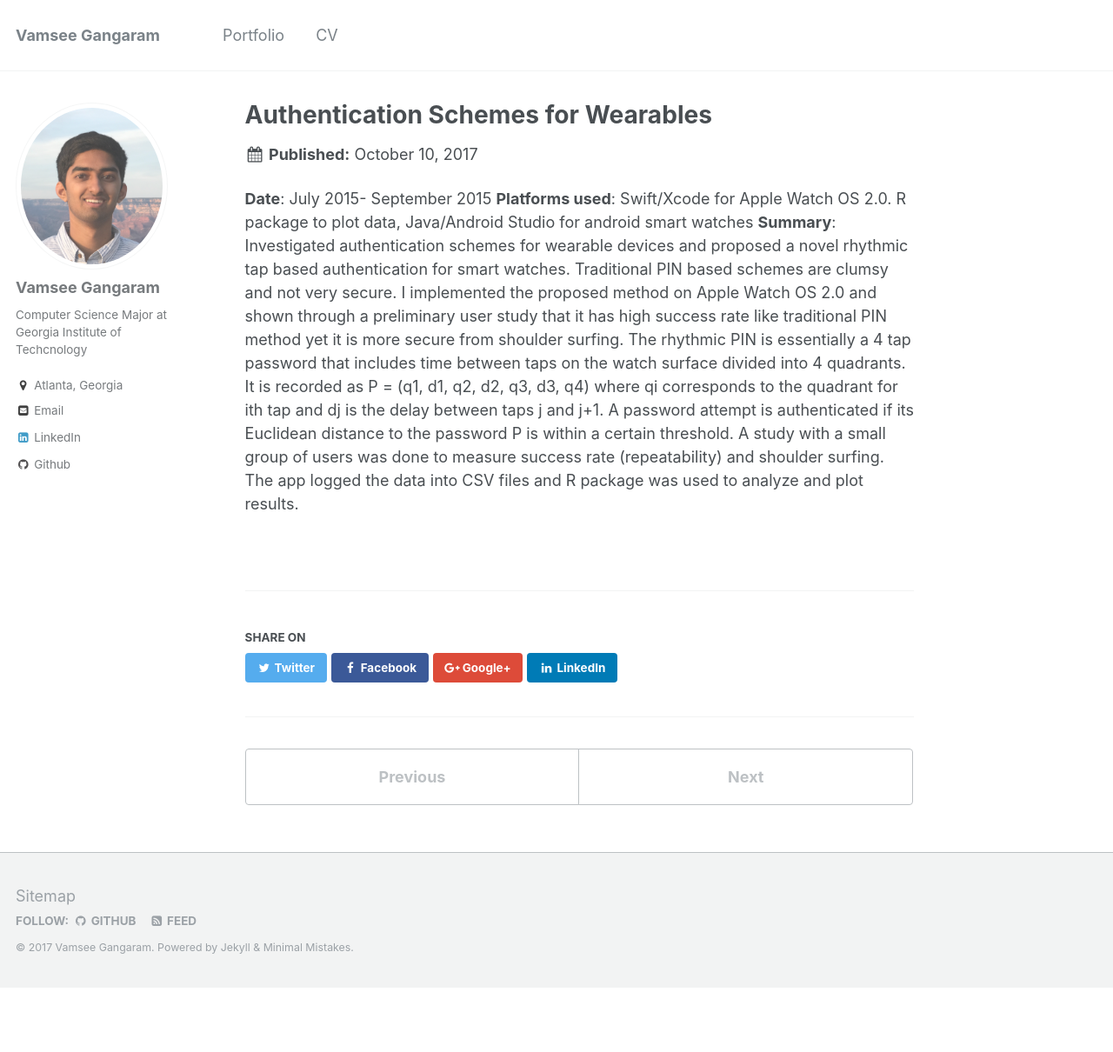
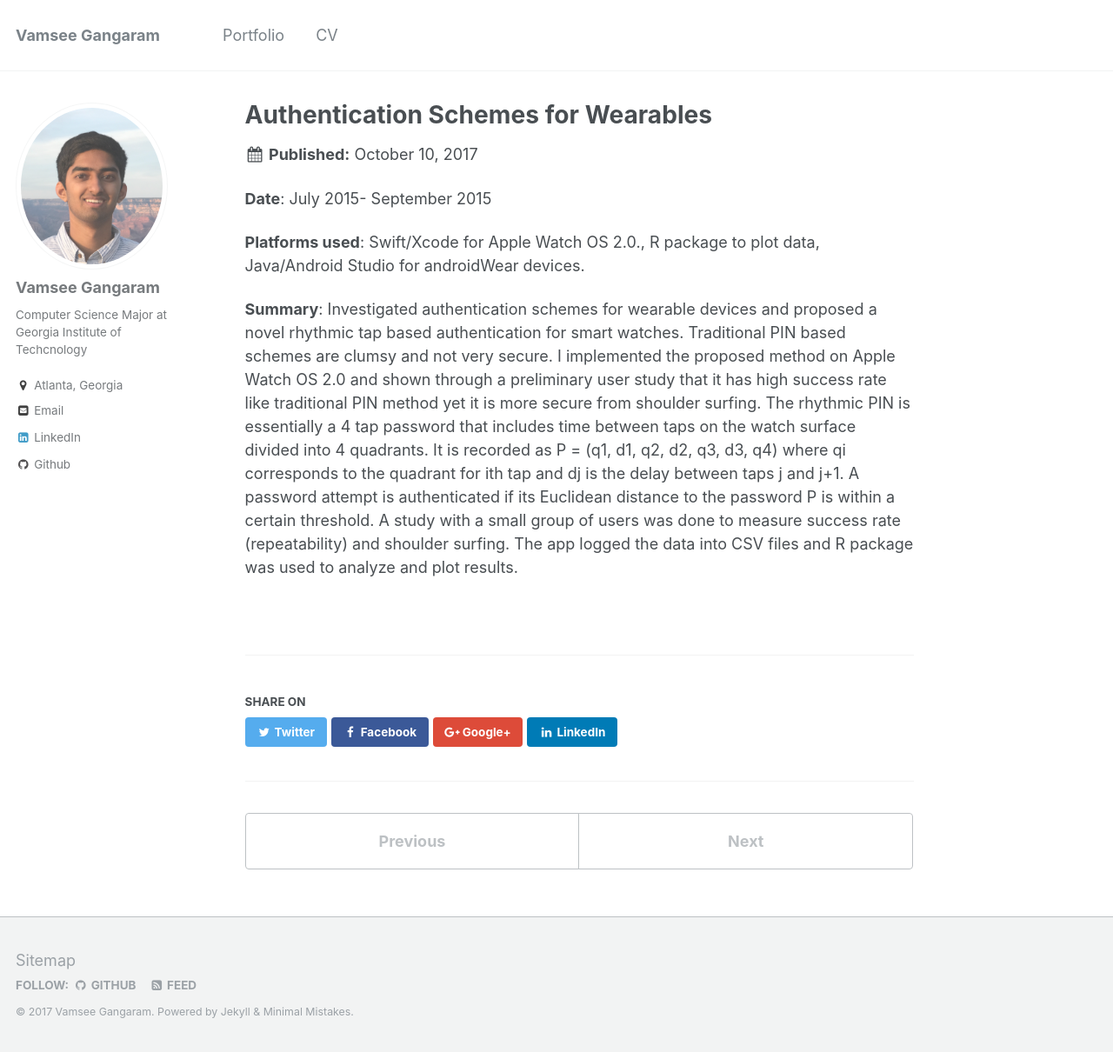
Before and after one commit to Vumz/Vumz-github.io, a Jekyll site: the page built from _portfolio/portfolio-2.md, in a window 1280 px wide and 1210 px high. Shown: the whole window at 87% size. Built offline with Jekyll 4.4.1, drawn with Linux system fonts in a browser that asks for light colours.

Commit message:
Update portfolio-2.md

```diff
--- a/_portfolio/portfolio-2.md
+++ b/_portfolio/portfolio-2.md
@@ -5,5 +5,7 @@ collection: portfolio
 ---
 
 **Date**: July 2015- September 2015
-**Platforms used**: Swift/Xcode for Apple Watch OS 2.0. R package to plot data, Java/Android Studio for android smart watches
+
+**Platforms used**: Swift/Xcode for Apple Watch OS 2.0., R package to plot data, Java/Android Studio for androidWear devices.
+
 **Summary**: Investigated authentication schemes for wearable devices and proposed a novel rhythmic tap based authentication for smart watches. Traditional PIN based schemes are clumsy and not very secure. I implemented the proposed method on Apple Watch OS 2.0 and shown through a preliminary user study that it has high success rate like traditional PIN method yet it is more secure from shoulder surfing. The rhythmic PIN is essentially a 4 tap password that includes time between taps on the watch surface divided into 4 quadrants.  It is recorded as P = (q1, d1, q2, d2, q3, d3, q4) where qi corresponds to the quadrant for ith tap and dj is the delay between taps j and j+1. A password attempt is authenticated if its Euclidean distance to the password P is within a certain threshold. A study with a small group of users was done to measure success rate (repeatability) and shoulder surfing. The app logged the data into CSV files and R package was used to analyze and plot results.
```
